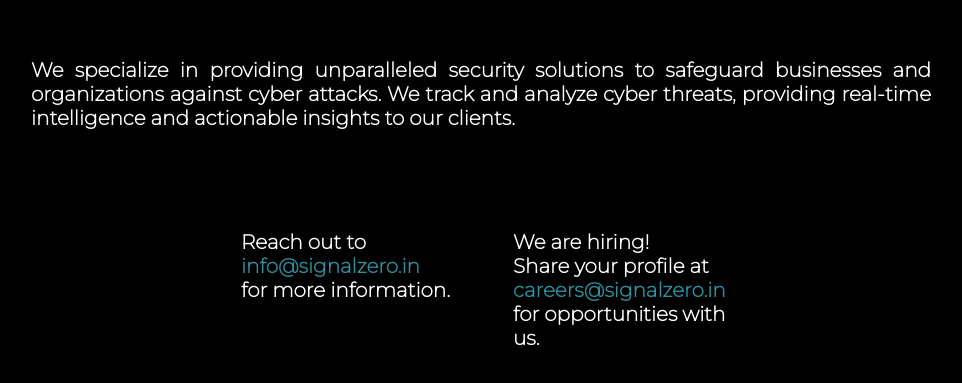
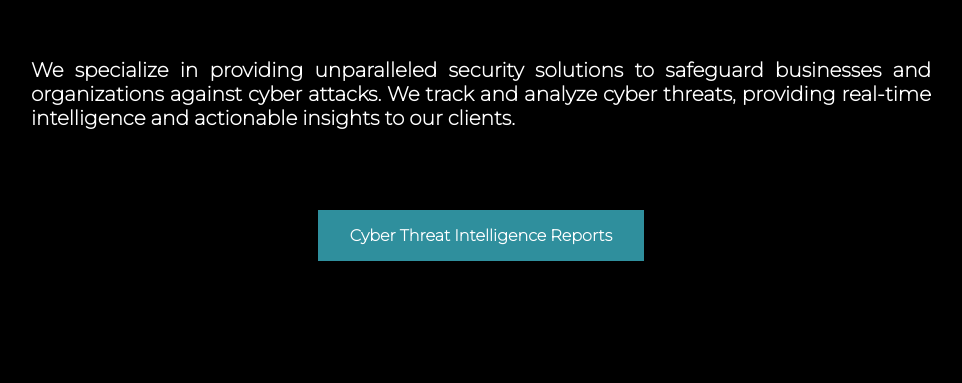
Before and after one commit to SignalZeroInt/signalzeroint.github.io, a plain HTML site: page index.html in a window 1280 px wide. Shown: the part 335-718 px from the top of the page, without its empty margins (159-1121 px from the left). Drawn offline with Linux system fonts and the light colour scheme.

Commit message:
Added Cyber Threat Intelligence Reports Button.

```diff
--- a/index.html
+++ b/index.html
@@ -24,12 +24,7 @@
         </div>
 
         <div class="information">
-            <div class="contact">
-                <p>Reach out to<br><a href="mailto:info@signalzero.in">info@signalzero.in</a><br>for more information.</p>
-            </div>
-            <div class="careers">
-                <p>We are hiring!<br>Share your profile at <a href="mailto:careers@signalzero.in">careers@signalzero.in</a><br>for opportunities with us.</p>
-            </div>
+            <a href="https://github.com/SignalZeroInt/Anonymous-Sudan/raw/main/Anonymous%20Sudan%20-%20Cyber%20Threat%20Intelligence%20Report%20-%20SignalZero.pdf" target="_blank"><button><b>Cyber Threat Intelligence Reports</b></button></a>
         </div>
 
     </body>
--- a/static/index.css
+++ b/static/index.css
@@ -57,21 +57,20 @@
     justify-content: center;
 }
 
-.information .careers,
-.information .contact {
-    width: 15rem;
-    margin-left: 2rem;
+.information button {
+    background-color: #2F8F9D;
+    border: none;
+    color: #FFFFFF;
+    font-size: 1rem;
+    padding: 1rem 2rem;
+    transition: 0.3s;
+    font-family: "Montserrat", sans-serif;
 }
 
-.information .careers a,
-.information .contact a {
-    color: #2F8F9D;
-    transition: 0.2s;
-}
-
-.information .careers a:hover,
-.information .contact a:hover {
-    color: #89D1D2;
+.information button:hover {
+    box-shadow: 7px 6px 28px 1px rgba(47, 143, 157, 0.24);
+    transform: translateY(2px);
+    transition: 0.3s;
 }
 
 @media (max-width: 1025px) {
```
